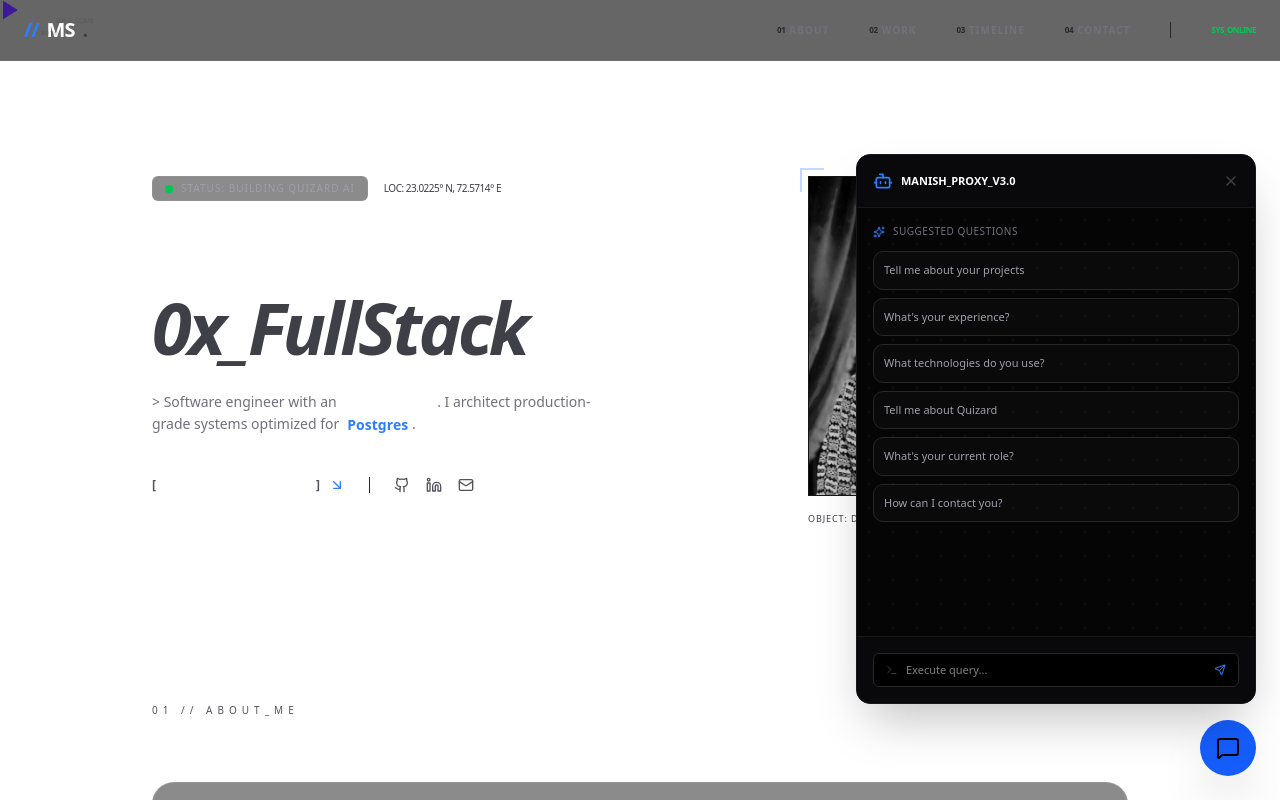
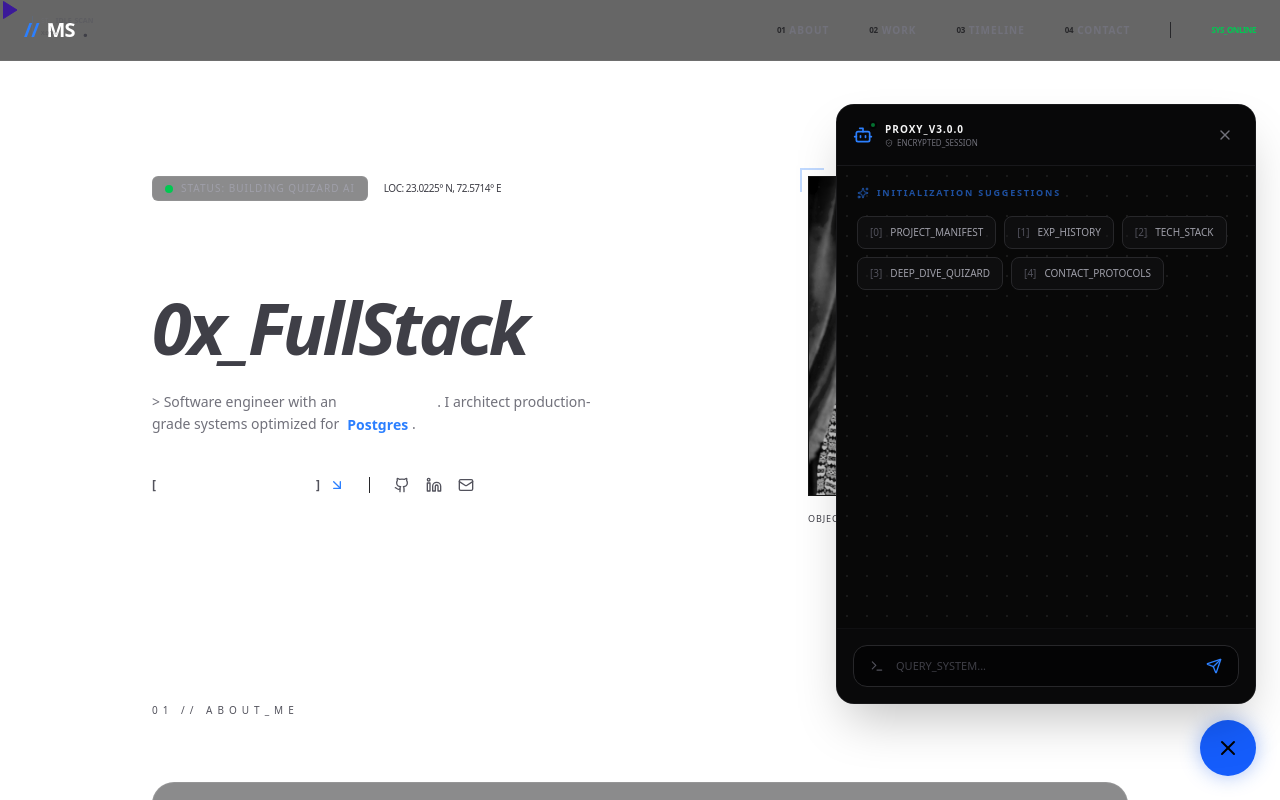
Before and after one commit to Manish6523/portfolio, a Next.js app: page / in a window 1280 px wide. Both pictures are taken after a click on the button 1228 px from the left and 748 px from the top of the page. Shown: the top 800 px of the page. Built offline with nearby package versions, Linux system fonts and the light colour scheme.

Commit message:
updated ai chat box

```diff
--- a/components/page-components/AIAgent.tsx
+++ b/components/page-components/AIAgent.tsx
@@ -2,18 +2,17 @@
 
 import React, { useState, useRef, useEffect } from 'react';
 import { motion, AnimatePresence } from 'framer-motion';
-import { MessageSquare, X, Send, Terminal, Bot, Sparkles } from 'lucide-react';
+import { MessageSquare, X, Send, Terminal, Bot, Sparkles, ShieldCheck, MessageSquareCode } from 'lucide-react';
 import ReactMarkdown from 'react-markdown';
 import remarkGfm from 'remark-gfm';
 import { AIResponse } from "@/app/actions";
 
 const PREMADE_QUESTIONS = [
-  "Tell me about your projects",
-  "What's your experience?",
-  "What technologies do you use?",
-  "Tell me about Quizard",
-  "What's your current role?",
-  "How can I contact you?",
+  { label: "PROJECT_MANIFEST", query: "Tell me about your projects" },
+  { label: "EXP_HISTORY", query: "What's your experience?" },
+  { label: "TECH_STACK", query: "What technologies do you use?" },
+  { label: "DEEP_DIVE_QUIZARD", query: "Tell me about Quizard" },
+  { label: "CONTACT_PROTOCOLS", query: "How can I contact you?" },
 ];
 
 export default function AIAgent() {
@@ -25,7 +24,7 @@ export default function AIAgent() {
 
   useEffect(() => {
     if (scrollRef.current) scrollRef.current.scrollTop = scrollRef.current.scrollHeight;
-  }, [messages]);
+  }, [messages, isLoading]);
 
   const handleSend = async (e?: React.FormEvent, question?: string) => {
     if (e) e.preventDefault();
@@ -41,159 +40,144 @@ export default function AIAgent() {
 
     try {
       const output = await AIResponse(newMessages);
-      setMessages([...newMessages, { role: 'assistant', content: output || "I'm sorry, I couldn't generate a response." }]);
+      setMessages([...newMessages, { role: 'assistant', content: output || "SYSTEM_ERROR: Empty response payload." }]);
     } catch (error) {
-      setMessages([...newMessages, { role: 'assistant', content: "❌ **Error**: Connection failed. Please check your API key configuration." }]);
+      setMessages([...newMessages, { role: 'assistant', content: "❌ **FATAL_ERROR**: Handshake failed. Check API_KEY." }]);
     } finally {
       setIsLoading(false);
     }
   };
 
-  const handleQuestionClick = (question: string) => {
-    handleSend(undefined, question);
-  };
-
   return (
     <>
-      <button onClick={() => setIsOpen(!isOpen)} className="fixed bottom-6 right-6 z-[100] p-4 bg-blue-600 text-black rounded-full shadow-2xl hover:scale-110 active:scale-95 transition-all cursor-none">
-        <MessageSquare className="w-6 h-6" />
+      <button
+        onClick={() => setIsOpen(!isOpen)}
+        className="fixed bottom-6 right-6 z-[100] p-3 sm:p-4 bg-blue-600 text-black rounded-full shadow-[0_0_20px_rgba(37,99,235,0.4)] hover:scale-110 active:scale-95 transition-all cursor-none group"
+      >
+        {isOpen ? (
+          <X className="w-5 h-5 sm:w-6 sm:h-6" />
+        ) : (
+          <MessageSquareCode className="w-5 h-5 sm:w-6 sm:h-6 group-hover:rotate-12 transition-transform" />
+        )}
       </button>
 
       <AnimatePresence>
         {isOpen && (
-          <motion.div initial={{ opacity: 0, y: 20, scale: 0.95 }} animate={{ opacity: 1, y: 0, scale: 1 }} exit={{ opacity: 0, y: 20, scale: 0.95 }}
-            className="fixed bottom-24 right-6 z-[100] w-[calc(100vw-3rem)] sm:w-[400px] h-[550px] bg-[#050505] border border-zinc-900 rounded-xl shadow-2xl flex flex-col overflow-hidden font-mono"
+          <motion.div
+            initial={{ opacity: 0, y: 20, scale: 0.95 }}
+            animate={{ opacity: 1, y: 0, scale: 1 }}
+            exit={{ opacity: 0, y: 20, scale: 0.95 }}
+            className="fixed bottom-24 right-6 z-[100] w-[calc(100vw-3rem)] sm:w-[420px] h-[600px] bg-[#080808] border border-zinc-800/50 rounded-2xl shadow-2xl flex flex-col overflow-hidden font-mono backdrop-blur-xl"
           >
-            <div className="p-4 border-b border-zinc-900 bg-zinc-950 flex justify-between items-center">
-              <div className="flex items-center gap-2">
-                <Bot className="w-5 h-5 text-blue-500" />
-                <h4 className="text-[11px] text-white font-bold uppercase">Manish_Proxy_v3.0</h4>
+            {/* TERMINAL HEADER */}
+            <div className="p-4 border-b border-zinc-900 bg-zinc-950/50 flex justify-between items-center">
+              <div className="flex items-center gap-3">
+                <div className="relative">
+                  <Bot className="w-5 h-5 text-blue-500" />
+                  <span className="absolute -top-1 -right-1 w-2 h-2 bg-green-500 rounded-full border-2 border-black animate-pulse" />
+                </div>
+                <div>
+                  <h4 className="text-[10px] text-zinc-100 font-bold uppercase tracking-widest">Proxy_v3.0.0</h4>
+                  <div className="flex items-center gap-1 text-[8px] text-zinc-500 uppercase font-medium">
+                    <ShieldCheck className="w-2 h-2" /> Encrypted_Session
+                  </div>
+                </div>
               </div>
-              <button onClick={() => setIsOpen(false)}><X className="w-4 h-4 text-zinc-700" /></button>
+              <button onClick={() => setIsOpen(false)} className="hover:bg-zinc-900 p-1.5 rounded-lg transition-colors">
+                <X className="w-4 h-4 text-zinc-500" />
+              </button>
             </div>
 
-            <div ref={scrollRef} className="flex-1 p-4 overflow-y-auto space-y-4 no-scrollbar bg-[radial-gradient(circle_at_center,_#111_1px,_transparent_1px)] bg-[length:24px_24px]">
+            {/* MESSAGE CONTAINER */}
+            <div ref={scrollRef} className="flex-1 p-5 overflow-y-auto space-y-6 no-scrollbar bg-[radial-gradient(#1a1a1a_1px,transparent_1px)] [background-size:20px_20px]">
               {messages.length === 0 && !isLoading && (
-                <motion.div
-                  initial={{ opacity: 0, y: 10 }}
-                  animate={{ opacity: 1, y: 0 }}
-                  className="space-y-3"
-                >
-                  <div className="flex items-center gap-2 text-zinc-500 text-[10px] uppercase tracking-wider">
-                    <Sparkles className="w-3 h-3 text-blue-500" />
-                    <span>Suggested Questions</span>
+                <div className="space-y-4">
+                  <div className="flex items-center gap-2 text-blue-500/60 text-[9px] uppercase tracking-[0.2em] font-bold">
+                    <Sparkles className="w-3 h-3" />
+                    <span>Initialization Suggestions</span>
                   </div>
-                  <div className="grid grid-cols-1 gap-2">
-                    {PREMADE_QUESTIONS.map((question, idx) => (
+                  <div className="flex flex-wrap gap-2">
+                    {PREMADE_QUESTIONS.map((item, idx) => (
                       <motion.button
                         key={idx}
-                        initial={{ opacity: 0, x: -10 }}
-                        animate={{ opacity: 1, x: 0 }}
+                        initial={{ opacity: 0, y: 5 }}
+                        animate={{ opacity: 1, y: 0 }}
                         transition={{ delay: idx * 0.05 }}
-                        onClick={() => handleQuestionClick(question)}
-                        className="text-left p-2.5 text-[11px] bg-zinc-900/30 hover:bg-zinc-900/50 border border-zinc-800 hover:border-zinc-700 rounded-lg text-zinc-400 hover:text-zinc-300 transition-all cursor-pointer"
+                        onClick={() => handleSend(undefined, item.query)}
+                        className="group flex items-center gap-2 px-3 py-2 text-[10px] bg-zinc-900/40 hover:bg-blue-600/10 border border-zinc-800 hover:border-blue-500/50 rounded-md text-zinc-400 hover:text-blue-400 transition-all cursor-none"
                       >
-                        {question}
+                        <span className="text-zinc-600 group-hover:text-blue-500/50">[{idx}]</span>
+                        {item.label}
                       </motion.button>
                     ))}
                   </div>
-                </motion.div>
+                </div>
               )}
 
               {messages.map((m, i) => (
-                <motion.div
-                  key={i}
-                  initial={{ opacity: 0, y: 10 }}
-                  animate={{ opacity: 1, y: 0 }}
-                  className={`flex ${m.role === 'user' ? 'justify-end' : 'justify-start'}`}
-                >
-                  <div className={`max-w-[85%] p-3 text-[11px] leading-relaxed ${
+                <div key={i} className={`flex ${m.role === 'user' ? 'justify-end' : 'justify-start'}`}>
+                  <div className={`group relative max-w-[88%] p-3 text-[11px] leading-relaxed transition-all ${
                     m.role === 'user'
-                      ? 'bg-blue-600 text-black font-bold rounded-l-lg rounded-tr-lg'
-                      : 'bg-zinc-900/50 text-zinc-300 border border-zinc-800 rounded-r-lg rounded-tl-lg'
+                      ? 'bg-blue-600 text-black font-bold rounded-2xl rounded-tr-none'
+                      : 'bg-zinc-900/80 text-zinc-300 border border-zinc-800 rounded-2xl rounded-tl-none shadow-lg'
                   }`}>
                     {m.role === 'assistant' ? (
-                      <div className="prose prose-invert prose-sm max-w-none">
+                      <div className="prose prose-invert prose-xs max-w-none">
                         <ReactMarkdown
                           remarkPlugins={[remarkGfm]}
                           components={{
-                          a: ({ node, ...props }) => (
-                            <a
-                              {...props}
-                              target="_blank"
-                              rel="noopener noreferrer"
-                              className="text-blue-400 hover:text-blue-300 underline break-all"
-                            />
-                          ),
-                          p: ({ node, ...props }) => (
-                            <p {...props} className="mb-2 last:mb-0" />
-                          ),
-                          ul: ({ node, ...props }) => (
-                            <ul {...props} className="list-disc list-inside mb-2 space-y-1" />
-                          ),
-                          ol: ({ node, ...props }) => (
-                            <ol {...props} className="list-decimal list-inside mb-2 space-y-1" />
-                          ),
-                          li: ({ node, ...props }) => (
-                            <li {...props} className="ml-2" />
-                          ),
-                          code: ({ node, inline, ...props }: any) => {
-                            if (inline) {
-                              return (
-                                <code
-                                  {...props}
-                                  className="bg-zinc-800 px-1.5 py-0.5 rounded text-[10px] text-blue-300"
-                                />
-                              );
-                            }
-                            return (
-                              <code
-                                {...props}
-                                className="block bg-zinc-950 p-2 rounded text-[10px] overflow-x-auto border border-zinc-800"
-                              />
-                            );
-                          },
-                          pre: ({ node, ...props }) => (
-                            <pre {...props} className="mb-2 overflow-x-auto" />
-                          ),
-                          strong: ({ node, ...props }) => (
-                            <strong {...props} className="font-bold text-white" />
-                          ),
-                          em: ({ node, ...props }) => (
-                            <em {...props} className="italic" />
-                          ),
-                        }}
-                      >
-                        {m.content}
-                      </ReactMarkdown>
+                            a: ({ ...props }) => <a {...props} target="_blank" className="text-blue-400 underline decoration-blue-500/30 underline-offset-4 hover:text-blue-300 transition-colors" />,
+                            p: ({ ...props }) => <p {...props} className="mb-3 last:mb-0" />,
+                            ul: ({ ...props }) => <ul {...props} className="list-none space-y-1.5 mb-3" />,
+                            li: ({ ...props }) => <li {...props} className="flex gap-2 before:content-['>'] before:text-blue-500 before:font-bold" />,
+                            strong: ({ ...props }) => <strong {...props} className="text-white font-black tracking-tight" />,
+                            code: ({ inline, ...props }: any) => (
+                              <code {...props} className={`${inline ? 'bg-zinc-800 px-1 py-0.5 rounded text-blue-400' : 'block bg-black/50 p-3 rounded-lg border border-zinc-800 my-2 text-zinc-400 overflow-x-auto font-light'}`} />
+                            )
+                          }}
+                        >
+                          {m.content}
+                        </ReactMarkdown>
                       </div>
                     ) : (
-                      <span>{m.content}</span>
+                      <span className="flex items-center gap-2 uppercase tracking-tight italic">
+                        <Terminal className="w-3 h-3" /> {m.content}
+                      </span>
                     )}
                   </div>
-                </motion.div>
+                </div>
               ))}
+
               {isLoading && (
-                <motion.div
-                  initial={{ opacity: 0 }}
-                  animate={{ opacity: 1 }}
-                  className="flex items-center gap-2 text-[10px] text-blue-500 font-bold tracking-widest"
-                >
+                <div className="flex items-center gap-3 text-blue-500">
                   <div className="flex gap-1">
-                    <div className="w-1 h-1 bg-blue-500 rounded-full animate-bounce" style={{ animationDelay: '0ms' }} />
-                    <div className="w-1 h-1 bg-blue-500 rounded-full animate-bounce" style={{ animationDelay: '150ms' }} />
-                    <div className="w-1 h-1 bg-blue-500 rounded-full animate-bounce" style={{ animationDelay: '300ms' }} />
+                    {[0, 1, 2].map((d) => (
+                      <motion.div
+                        key={d}
+                        animate={{ height: [4, 12, 4] }}
+                        transition={{ repeat: Infinity, duration: 0.6, delay: d * 0.1 }}
+                        className="w-0.5 bg-blue-500 rounded-full"
+                      />
+                    ))}
                   </div>
-                  <span>{"//"} RECEIVING_PACKETS...</span>
-                </motion.div>
+                  <span className="text-[9px] font-black uppercase tracking-[0.3em] animate-pulse">Stream_In_Progress</span>
+                </div>
               )}
             </div>
 
-            <form onSubmit={handleSend} className="p-4 bg-zinc-950 border-t border-zinc-900">
-              <div className="flex items-center gap-2 bg-black border border-zinc-800 px-3 py-2 rounded-sm">
-                <Terminal className="w-3 h-3 text-zinc-700" />
-                <input value={input} onChange={(e) => setInput(e.target.value)} placeholder="Execute query..." className="flex-1 bg-transparent text-[11px] text-white outline-none" />
-                <button type="submit" disabled={isLoading}><Send className={`w-3 h-3 ${isLoading ? 'text-zinc-700' : 'text-blue-500'}`} /></button>
+            {/* INPUT BLOCK */}
+            <form onSubmit={handleSend} className="p-4 bg-zinc-950/80 border-t border-zinc-900/50">
+              <div className="flex items-center gap-3 bg-black/50 border border-zinc-800 px-4 py-3 rounded-xl focus-within:border-blue-500/50 focus-within:ring-1 focus-within:ring-blue-500/20 transition-all">
+                <Terminal className="w-3.5 h-3.5 text-zinc-600" />
+                <input
+                  value={input}
+                  onChange={(e) => setInput(e.target.value)}
+                  placeholder="QUERY_SYSTEM..."
+                  className="flex-1 bg-transparent text-[11px] text-white outline-none placeholder:text-zinc-700 font-medium"
+                />
+                <button type="submit" disabled={isLoading} className="disabled:opacity-20 group">
+                  <Send className={`w-4 h-4 transition-transform group-hover:translate-x-0.5 ${isLoading ? 'text-zinc-800' : 'text-blue-500'}`} />
+                </button>
               </div>
             </form>
           </motion.div>
```
